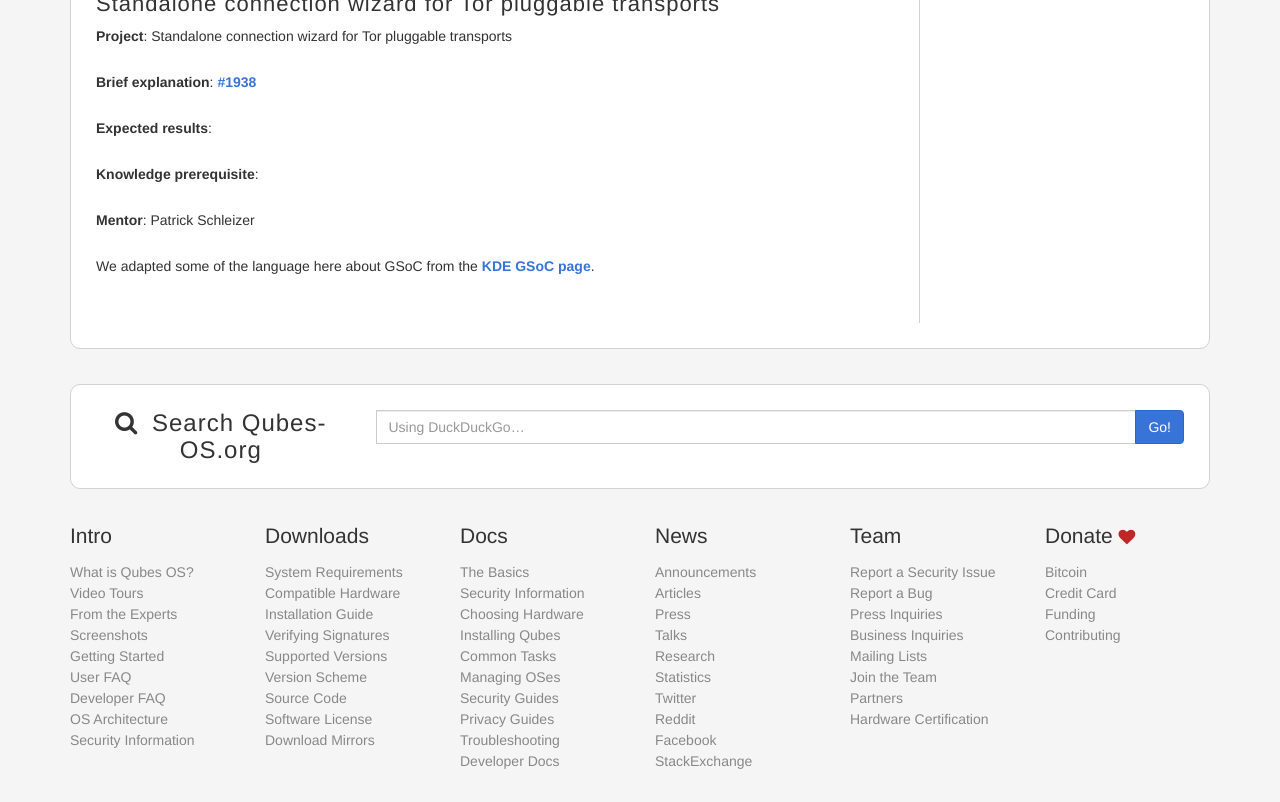
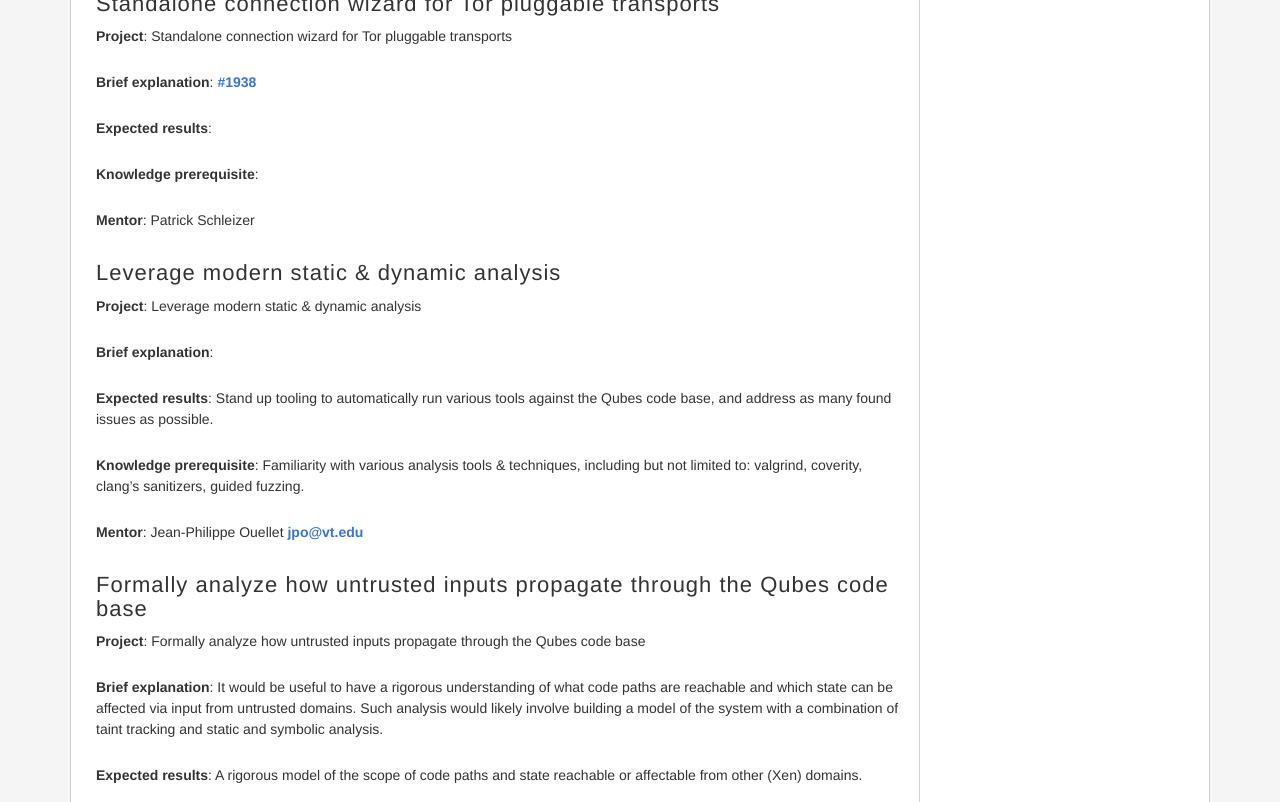
Before and after one commit to QubesOS/qubesos.github.io, a Jekyll site: the page built from pages/GSoC.md, in a window 1280 px wide and 1400 px high, scrolled down 7059 px. Shown: the top 802 px of the window. Built offline with Jekyll 4.4.1, drawn with Linux system fonts in a browser that asks for light colours; some web fonts are replaced; some of the changed text lies outside the part shown; grey boxes are pictures that could not be loaded.

Commit message:
GSoC: Add more project ideas

```diff
--- a/pages/GSoC.md
+++ b/pages/GSoC.md
@@ -308,6 +308,40 @@ should be opened in DispVM or locally)
 
 **Mentor**: Patrick Schleizer
 
+### Leverage modern static & dynamic analysis
+**Project**: Leverage modern static & dynamic analysis
+
+**Brief explanation**:
+
+**Expected results**: Stand up tooling to automatically run various tools against the Qubes code base, and address as many found issues as possible.
+
+**Knowledge prerequisite**: Familiarity with various analysis tools & techniques, including but not limited to: valgrind, coverity, clang's sanitizers, guided fuzzing.
+
+**Mentor**: Jean-Philippe Ouellet <jpo@vt.edu>
+
+### Formally analyze how untrusted inputs propagate through the Qubes code base
+**Project**: Formally analyze how untrusted inputs propagate through the Qubes code base
+
+**Brief explanation**: It would be useful to have a rigorous understanding of what code paths are reachable and which state can be affected via input from untrusted domains. Such analysis would likely involve building a model of the system with a combination of taint tracking and static and symbolic analysis.
+
+**Expected results**: A rigorous model of the scope of code paths and state reachable or affectable from other (Xen) domains.
+
+**Knoledge prerequisite**: Frama-C, pytaint, angr, others.
+
+**Mentor**: Jean-Philippe Ouellet <jpo@vt.edu>
+
+### Mitigate focus-stealing attacks
+**Project**: Mitigate focus-stealing attacks
+
+**Brief explanation**: [Focus stealing attacks](https://en.wikipedia.org/wiki/Focus_stealing) have long been an issue in Qubes OS. The Qubes community has long punted the issue due to having higher priority things to work on, and it being viewed as the responsability of the window manager, but nevertheless it remains a serious issue, and an *effective* mitigation would be most welcome. Any student wishing to work on this would need to engage the community in a discussion about the effectiveness of their proposed earlier rather than later.
+
+**Expected results**: Working robust focus stealing prevention for Xfce (currently the default Qubes desktop environment) or Gnome (the targeted future Qubes desktop environment).
+
+**Knoledge prerequisite**: X APIs, Qubes GUI protocol, familiarity with the targeted window manager.
+
+**Mentor**:
+
+
 We adapted some of the language here about GSoC from the [KDE GSoC page](https://community.kde.org/GSoC).
 
 [gsoc]: https://summerofcode.withgoogle.com/
```
